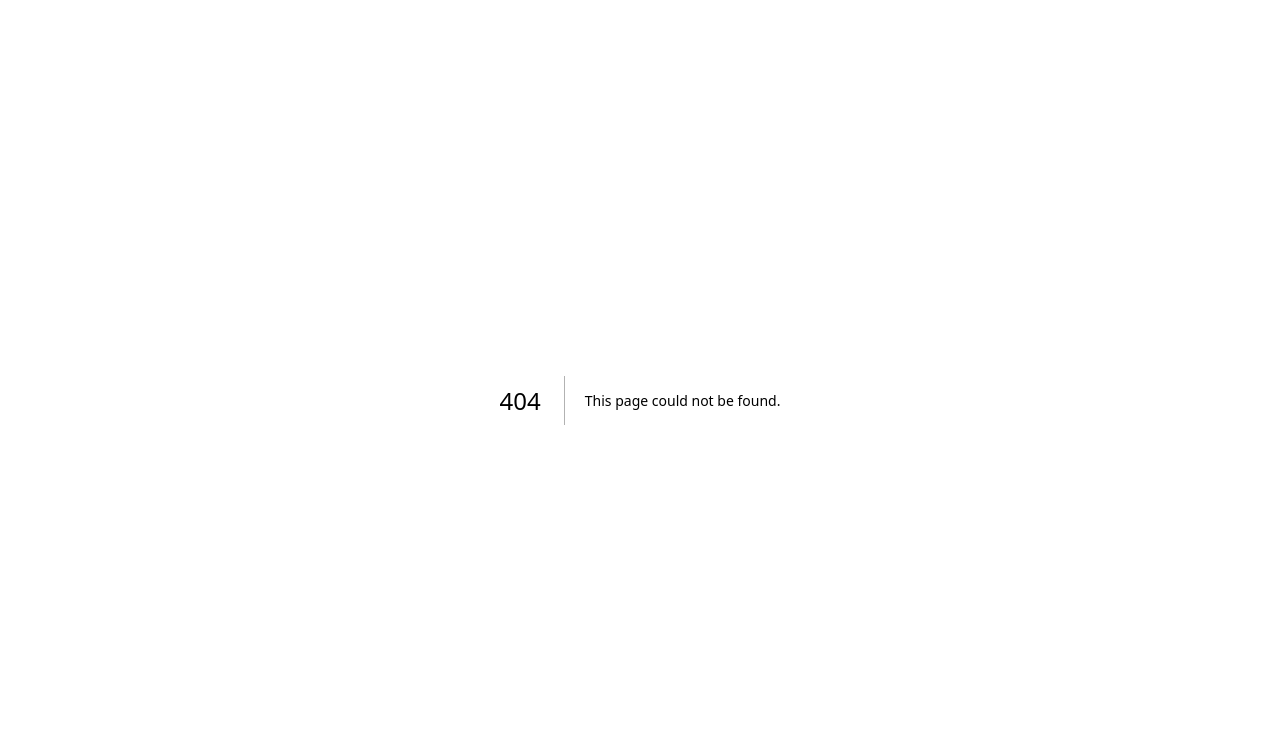
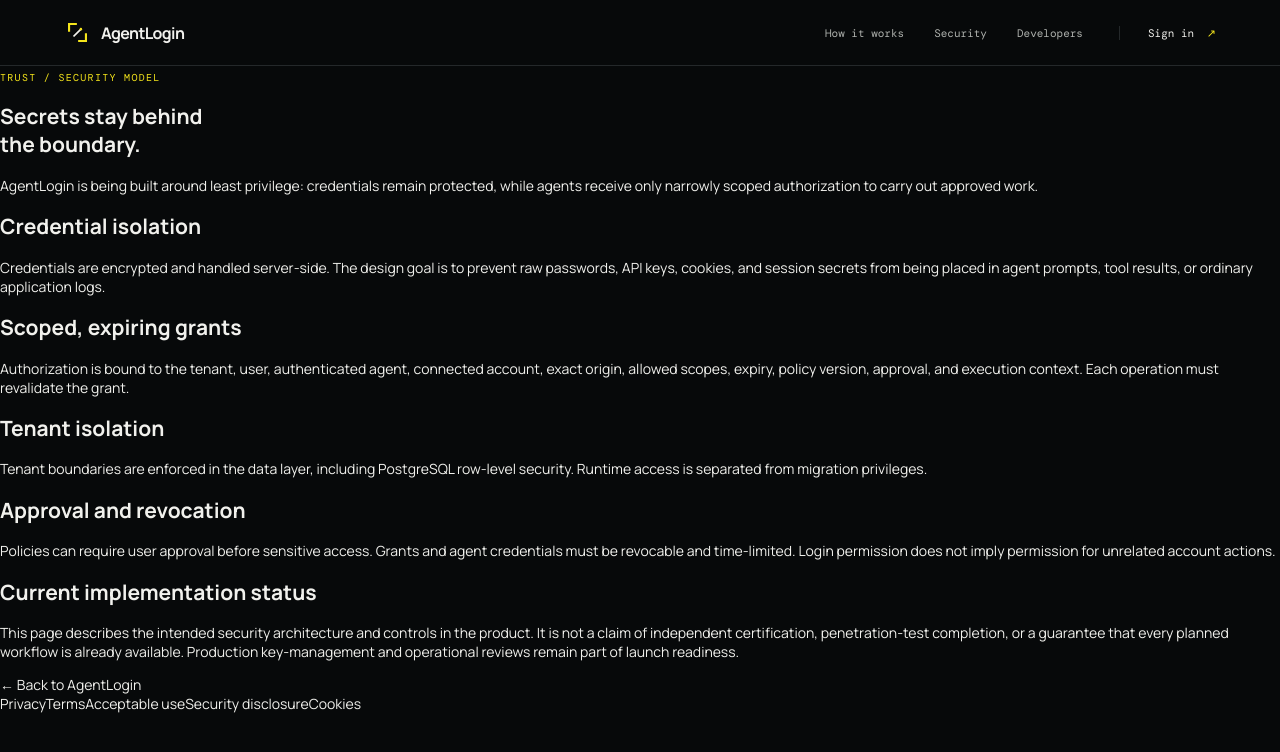
Before and after one commit to zester4/agentlogin, a Next.js app in the folder apps/web/: page /security in a window 1280 px wide. Before the commit this address had no page. Shown: the top 752 px of the page. Built offline with nearby package versions, Linux system fonts and the light colour scheme.

Commit message:
Add AgentLogin product and legal information pages

```diff
--- /dev/null
+++ b/apps/web/src/app/security/page.tsx
@@ -0,0 +1,9 @@
+import { InfoLayout, InfoSection } from "../info-layout";
+export const metadata = { title: "Security" };
+export default function Page(){return <InfoLayout eyebrow="TRUST / SECURITY MODEL" title={<>Secrets stay behind<br/>the boundary.</>} intro="AgentLogin is being built around least privilege: credentials remain protected, while agents receive only narrowly scoped authorization to carry out approved work.">
+<InfoSection title="Credential isolation"><p>Credentials are encrypted and handled server-side. The design goal is to prevent raw passwords, API keys, cookies, and session secrets from being placed in agent prompts, tool results, or ordinary application logs.</p></InfoSection>
+<InfoSection title="Scoped, expiring grants"><p>Authorization is bound to the tenant, user, authenticated agent, connected account, exact origin, allowed scopes, expiry, policy version, approval, and execution context. Each operation must revalidate the grant.</p></InfoSection>
+<InfoSection title="Tenant isolation"><p>Tenant boundaries are enforced in the data layer, including PostgreSQL row-level security. Runtime access is separated from migration privileges.</p></InfoSection>
+<InfoSection title="Approval and revocation"><p>Policies can require user approval before sensitive access. Grants and agent credentials must be revocable and time-limited. Login permission does not imply permission for unrelated account actions.</p></InfoSection>
+<InfoSection title="Current implementation status"><p>This page describes the intended security architecture and controls in the product. It is not a claim of independent certification, penetration-test completion, or a guarantee that every planned workflow is already available. Production key-management and operational reviews remain part of launch readiness.</p></InfoSection>
+</InfoLayout>}
```
